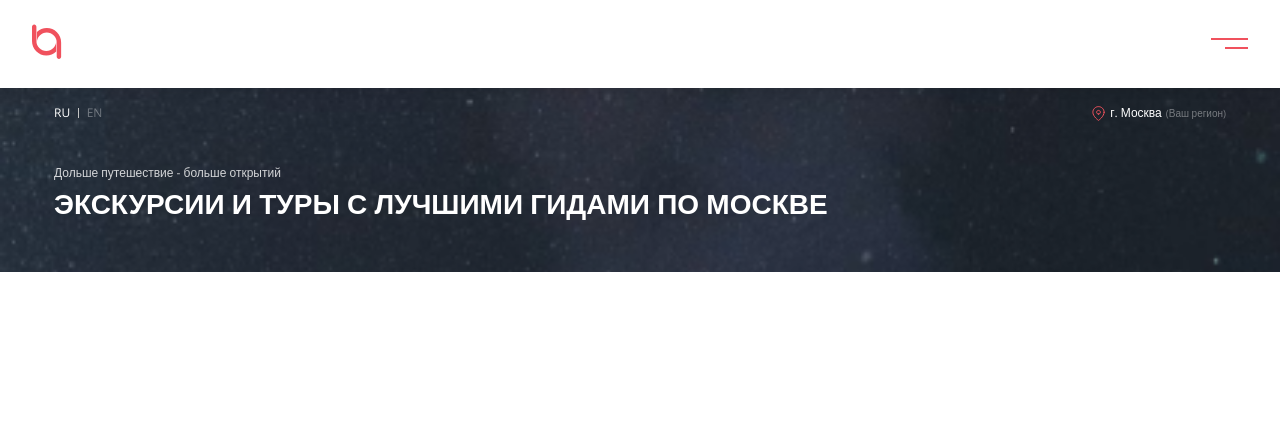
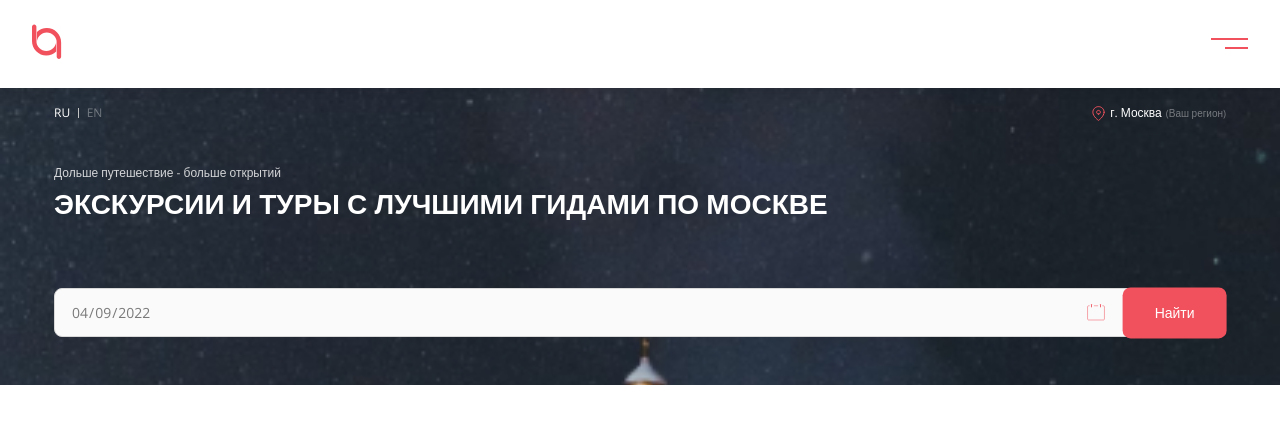
Before and after one commit to eleskin/uneed-guide-react-frontend, a Next.js app: page / in a window 1280 px wide. Shown: the top 424 px of the page. Built offline with nearby package versions, Linux system fonts and the light colour scheme.

Commit message:
feature: Added FirstScreen search

```diff
--- a/components/FirstScreen/FirstScreen.js
+++ b/components/FirstScreen/FirstScreen.js
@@ -1,8 +1,15 @@
+import {useState} from 'react';
 import styles from './FirstScreen.module.scss';
 import Link from 'next/link';
 import Image from 'next/image';
 
 const FirstScreen = () => {
+	const today = new Date();
+	const currentYear = today.getFullYear();
+	const currentMonth = today.getMonth().toString().length === 2 ? today.getMonth() + 1 : `0${today.getMonth() + 1}`;
+	const currentDate = today.getDate().toString().length === 2 ? today.getDate() : `0${today.getDate()}`;
+	const [date, setDate] = useState(`${currentYear}-${currentMonth}-${currentDate}`);
+
 	return (
 		<div className={styles.FirstScreen}>
 			<header className={styles.FirstScreen__header}>
@@ -29,6 +36,12 @@ const FirstScreen = () => {
 				<span>Дольше путешествие - больше открытий</span>
 				<h1>Экскурсии и туры с лучшими гидами по Москве</h1>
 			</div>
+			<div className={styles.FirstScreen__search}>
+				<label>
+					<input type="date" value={date} onChange={event => setDate(event.target.value)}/>
+					<button>Найти</button>
+				</label>
+			</div>
 		</div>
 	);
 };
--- a/components/FirstScreen/FirstScreen.module.scss
+++ b/components/FirstScreen/FirstScreen.module.scss
@@ -73,7 +73,7 @@
 	}
 
 	.FirstScreen__title {
-		margin-top: 32px;
+		margin-top: rem(32px);
 
 		span {
 			font-size: rem(12px);
@@ -91,4 +91,44 @@
 			color: #ffffff;
 		}
 	}
+
+	.FirstScreen__search {
+		margin-top: rem(64px);
+
+		label {
+			display: grid;
+			grid-template-columns: 1fr auto;
+			background-color: #fafafa;
+			border: 1px solid #d8d8d8;
+			box-sizing: border-box;
+			border-radius: 8px;
+
+			input {
+				width: 100%;
+				padding: rem(12px) rem(16px);
+				border: none;
+				background-color: transparent;
+				outline: none;
+				font-weight: 400;
+				font-size: rem(14px);
+				line-height: rem(21px);
+				color: #797979;
+			}
+
+			button {
+				padding: 0 rem(32px);
+				margin: 0;
+				border: none;
+				background: #F0515D;
+				border-radius: 8px;
+				transform: translateX(1.6px) translateY(-1.6px);
+				height: calc(100% + 3.2px);
+				width: 100%;
+				font-weight: 400;
+				font-size: rem(14px);
+				line-height: rem(21px);
+				color: #FFFFFF;
+			}
+		}
+	}
 }
--- a/styles/globals.scss
+++ b/styles/globals.scss
@@ -13,3 +13,7 @@
 html, body {
 	font-size: 100%;
 }
+
+::-webkit-calendar-picker-indicator {
+	background: url('/assets/images/first-screen/first-screen-calendar.svg') no-repeat center center;
+}
```
Also changed, not shown: public/assets/images/first-screen/first-screen-calendar.svg (added).
